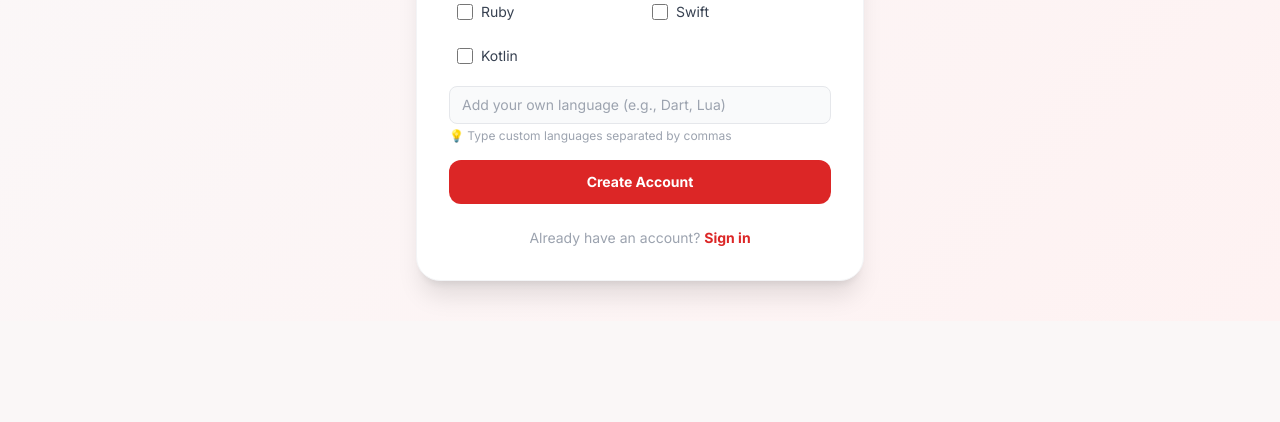
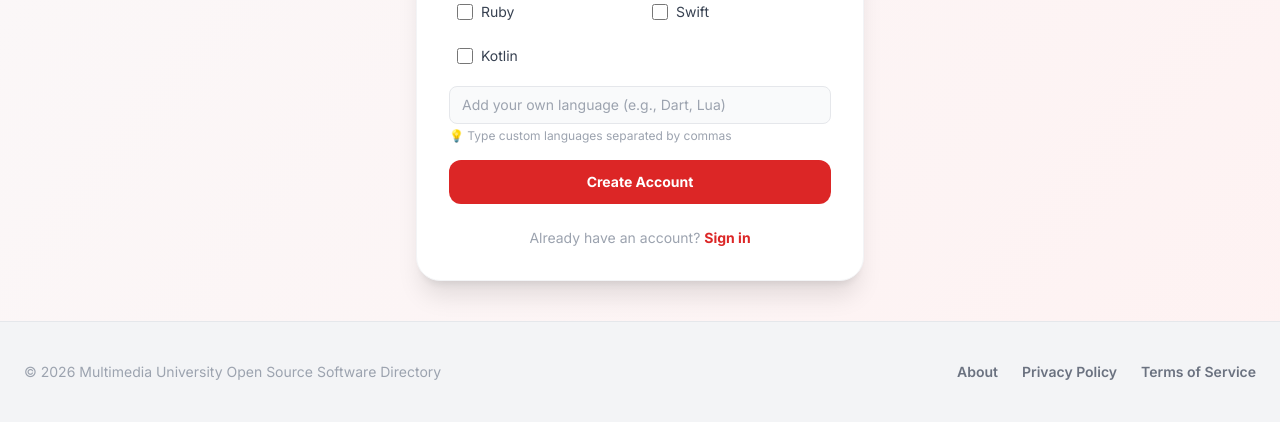
Before and after one commit to ShawnLee0917/Mini-IT-Project-MMU-OSS-Project-Directory-Team-Tinder--Group-25, a Flask app: page /register in a window 1280 px wide. Shown: the part 1199-1621 px from the top of the page. Before the commit the page ends 1500 px from the top, so only its background shows below. Run offline with Flask 3, Linux system fonts and the light colour scheme; some libraries are stand-ins or nearby versions.

Commit message:
updated code

```diff
--- a/website/templates/register.html
+++ b/website/templates/register.html
@@ -19,8 +19,9 @@
         .card { animation: fadeUp 0.4s ease both; }
     </style>
 </head>
-<body class="min-h-screen bg-gradient-to-br from-gray-50 to-red-50 flex items-center justify-center px-4 py-10">
+<body class="min-h-screen bg-gradient-to-br from-gray-50 to-red-50 flex flex-col">
 
+    <div class="flex-1 flex items-center justify-center px-4 py-10">
     <div class="w-full max-w-md">
 
         <div class="text-center mb-8">
@@ -206,6 +207,20 @@
             </p>
         </div>
     </div>
+    </div>
+
+    <footer class="bg-gray-100 border-t mt-auto py-10">
+        <div class="container mx-auto px-6 flex flex-col md:flex-row items-center justify-between gap-4">
+            <div class="text-center md:text-left text-gray-400 text-sm">
+                &copy; 2026 Multimedia University Open Source Software Directory
+            </div>
+            <div class="flex items-center gap-6 text-sm font-semibold text-gray-500">
+                <a href="{{ url_for('views.about') }}" class="hover:text-red-600 transition">About</a>
+                <a href="{{ url_for('views.privacy_policy') }}" class="hover:text-red-600 transition">Privacy Policy</a>
+                <a href="{{ url_for('views.terms_of_service') }}" class="hover:text-red-600 transition">Terms of Service</a>
+            </div>
+        </div>
+    </footer>
 
 <script>
     // Password visibility toggle
```
